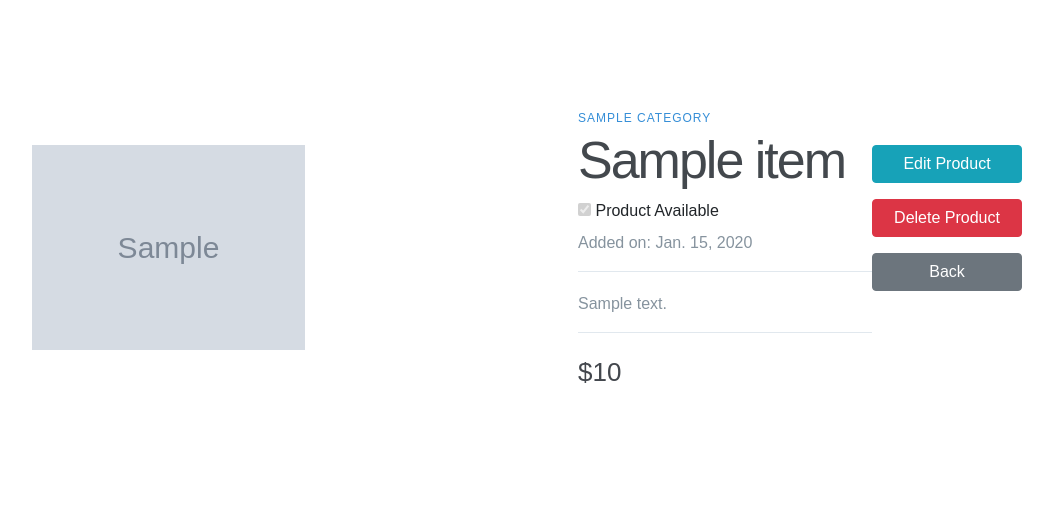
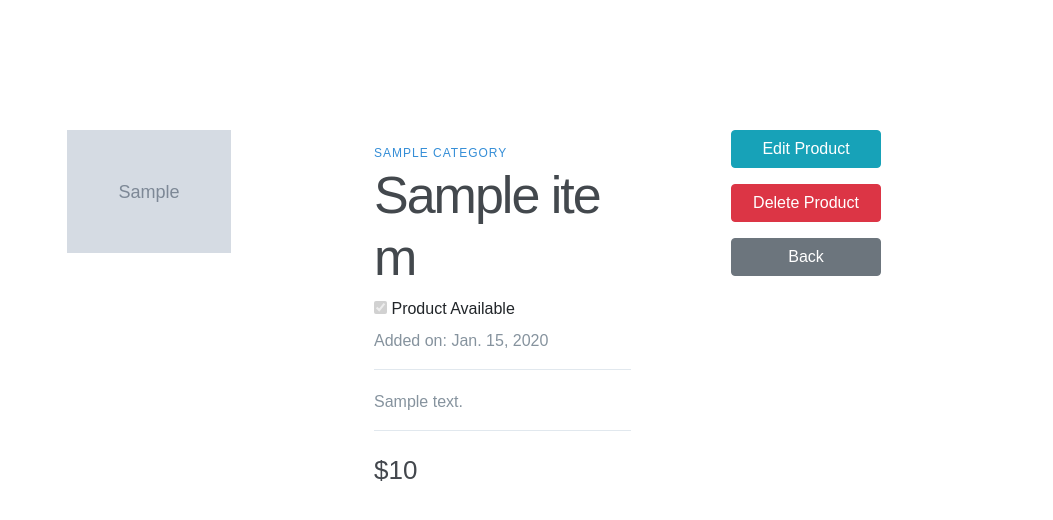
Before and after one commit to daweili1117/A5, a Django app: page /product/1 in a window 1280 px wide. Shown: the part 100-620 px from the top of the page, without its empty margins (213-1266 px from the left). Run offline with Django 3.2, Linux system fonts and the light colour scheme; a user stored in the database is signed in; tables that the repository leaves empty hold one stand-in row (values such as "Sample post"); grey boxes marked "Sample" are stand-in pictures; some libraries are stand-ins or nearby versions.

Commit message:
gmap css changes

```diff
--- a/static/css/base.css
+++ b/static/css/base.css
@@ -194,23 +194,26 @@ div.content {
   margin-top: 85px;
 }
 .container1 {
-  max-width: 1200px;
+  /*max-width: 1200px;*/
   margin: 0 auto;
-  padding: 15px;
   display: flex;
 }
 .left-column {
-  width: 65%;
+  width: 35%;
   position: relative;
 }
 
 .right-column {
   width: 35%;
   margin-top: 60px;
+    padding-top:50px;
+    padding-right: 100px;
+    float: right;
 }
 .left-column img {
     padding-top: 100px;
-  width: 50%;
+    padding-left: 50px;
+  width: 60%;
 
 }
 
@@ -299,3 +302,25 @@ div.content {
      border:1px solid #000;
      padding:15px;
 }
+
+#quotescontainer{
+    width: 100%;
+    font-size: 12px;
+    overflow: hidden; /* contain floated elements */
+    background: #ccc
+}
+#quotesleft {
+    float: left;
+    width: 33%;
+    /*background-color: #bbb;*/
+}
+#quotescenter {
+    float: left;
+    /*background-color: #eee;*/
+    width: 33%;
+}
+#quotesright{
+    float: left;
+    width: 33%;
+    /*background-color: #bbb;*/
+}
--- a/templates/itemDetails.html
+++ b/templates/itemDetails.html
@@ -47,9 +47,11 @@
           <a href='#' onclick='overlay()' class="btn btn-primary ml-2">Contact Owner</a>
   </div>
   <div class="float-right" style="margin-top: 100px">
+      {% if item.itemOwner.address %}
          <a href="{{ gmapsLoc }}" target="_blank" rel="noopener noreferrer">
             <img src="{{ url }}" class="img-fluid" alt="Responsive image">
         </a>
+      {% endif %}
  </div>
 
 </div>
```
